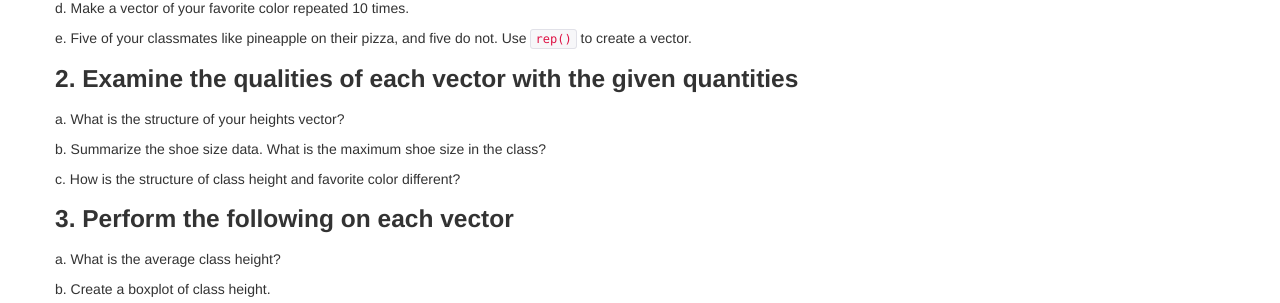
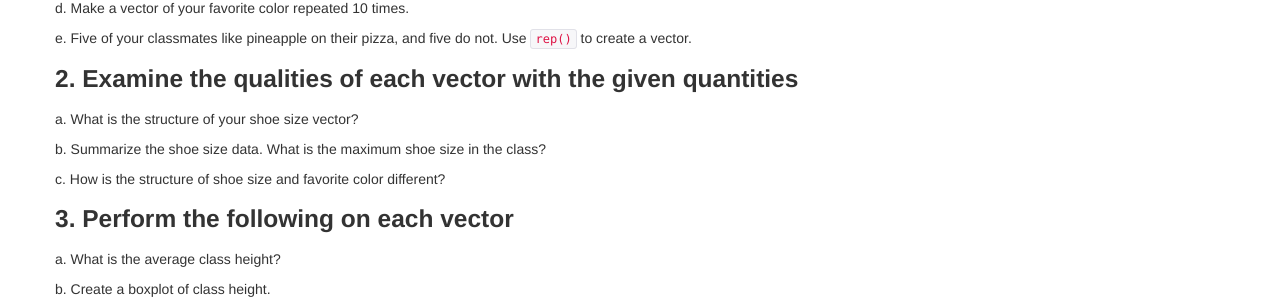
Before and after one commit to intro2r/intro2r, a Jekyll site: the page built from unit1/labs.md, in a window 1280 px wide and 900 px high, scrolled down 2759 px. Shown: the part 149-452 px from the top of the window. Built offline with Jekyll 4.4.1, drawn with Linux system fonts in a browser that asks for light colours; our own code applies the rules of GitHub Pages for plain Markdown files.

Commit message:
Update labs.md

```diff
--- a/unit1/labs.md
+++ b/unit1/labs.md
@@ -174,11 +174,11 @@ Scroll down or click [here](../unit1/labs.html#how-to-submit-your-labs) to check
 
 ### 2. Examine the qualities of each vector with the given quantities
 
-  a. What is the structure of your heights vector?
+  a. What is the structure of your shoe size vector?
 
   b. Summarize the shoe size data. What is the maximum shoe size in the class?
 
-  c. How is the structure of class height and favorite color different?
+  c. How is the structure of shoe size and favorite color different?
 
 
 ### 3. Perform the following on each vector
```
